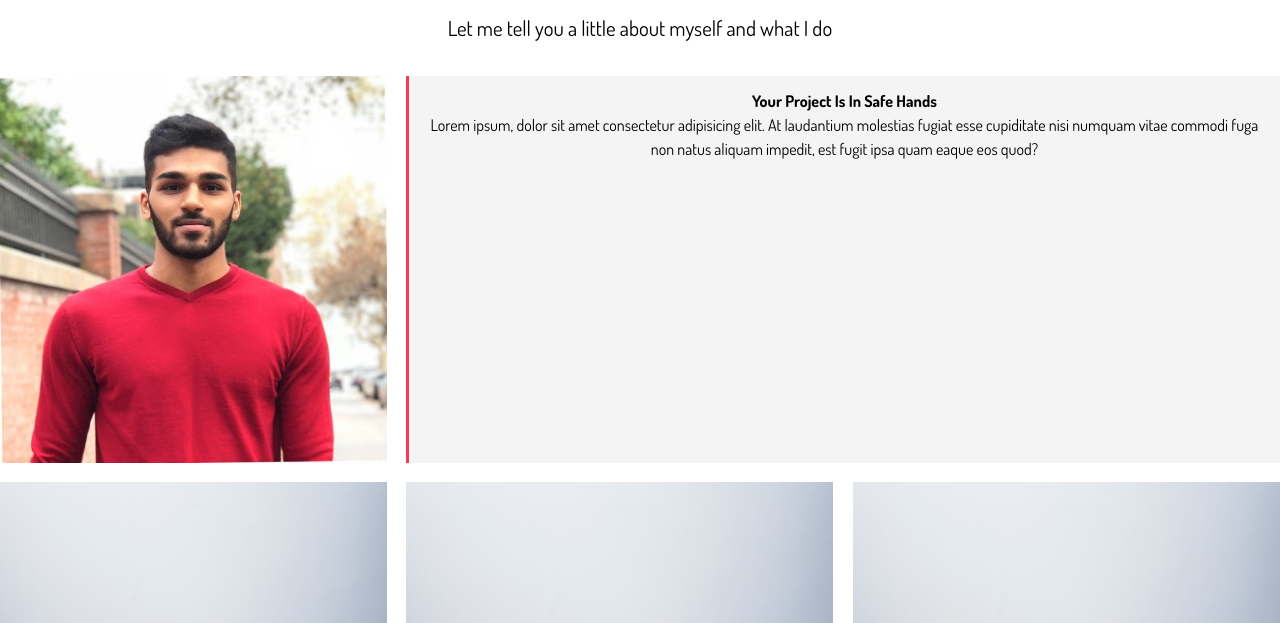
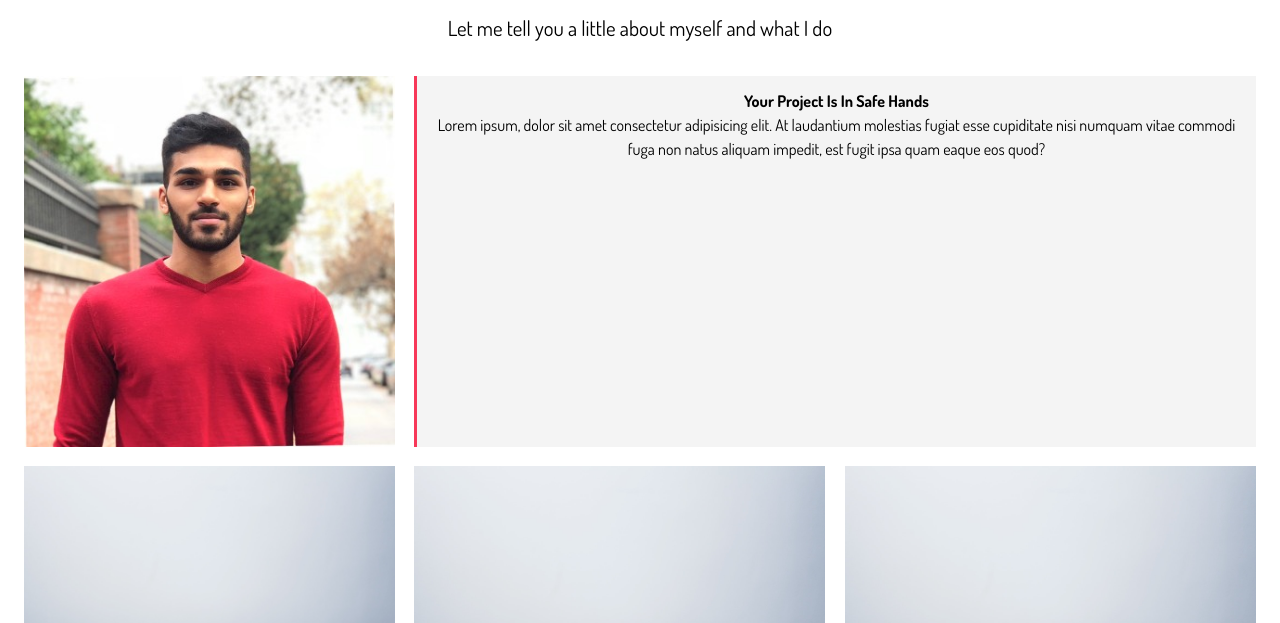
Before and after one commit to sahaldos1/portfolio, a website: page dist/about.html in a window 1280 px wide. Shown: the part 177-800 px from the top of the page. Drawn offline with Linux system fonts and the light colour scheme.

Commit message:
resize about me page

```diff
--- a/scss/main.scss
+++ b/scss/main.scss
@@ -1,6 +1,12 @@
 // Variables
 $website-width: 1280px;
 $bg-image: url("../images/background.jpeg");
+.container {
+  max-width: $website-width;
+  padding: 0 1.5rem;
+  margin: auto;
+  overflow: hidden;
+}
 
 // General Styles
 * {
```
Also changed, not shown: dist/css/main.css.
